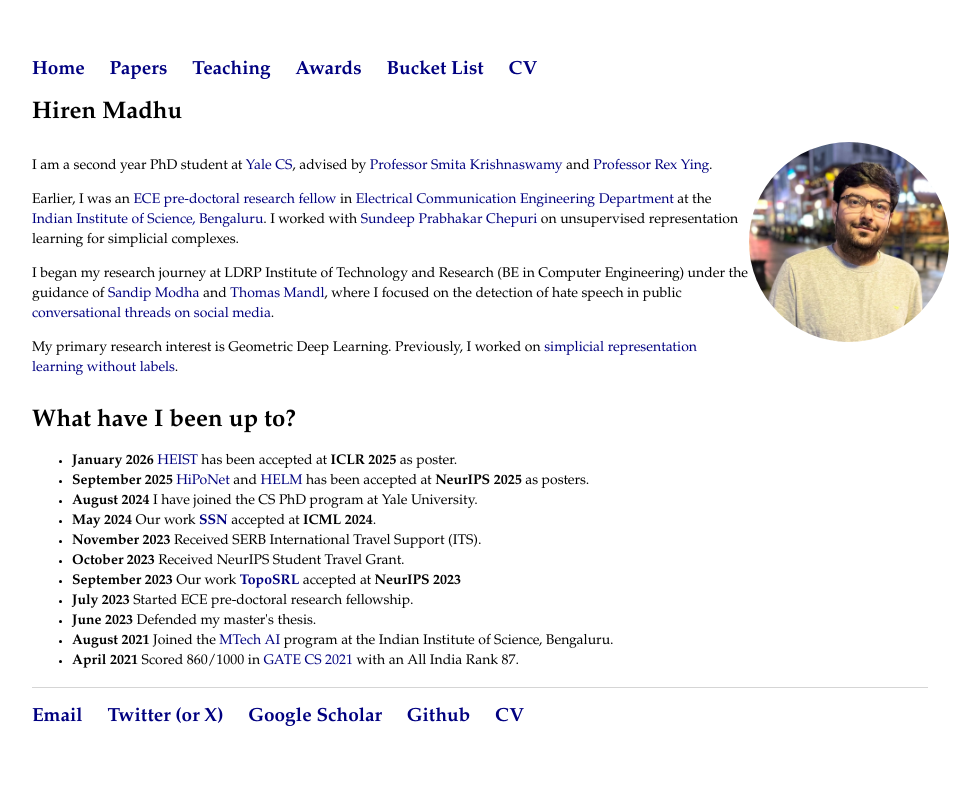
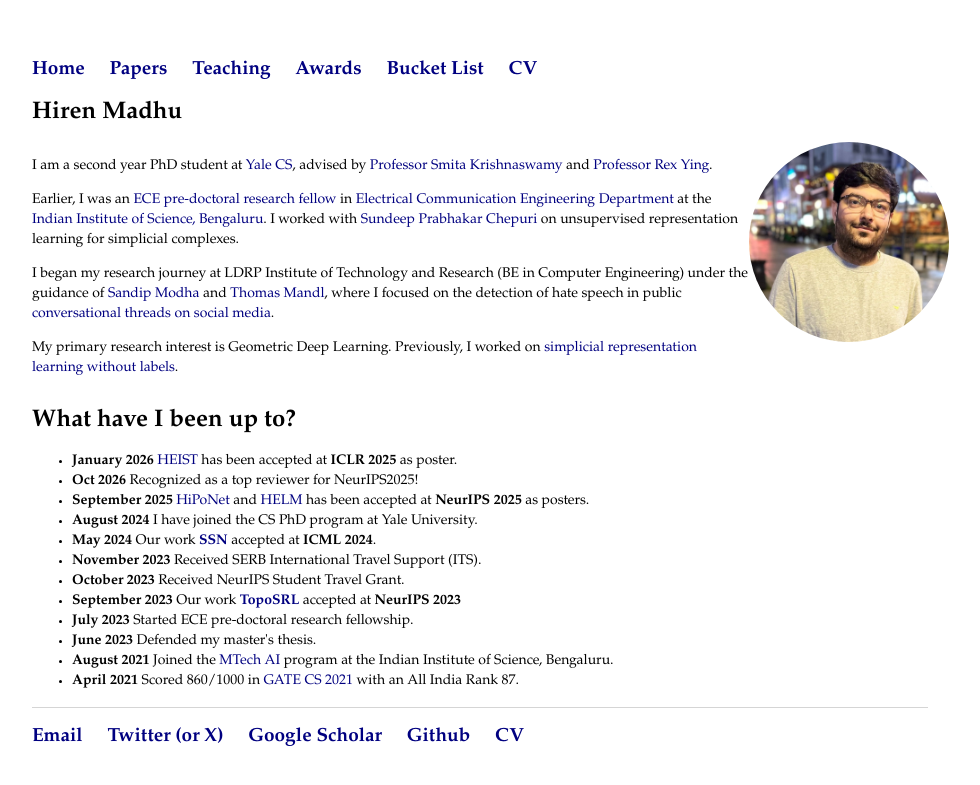
Before and after one commit to HirenMadhu/hirenmadhu.github.io, a Jekyll site: the page built from index.html, in a window 1280 px wide. Shown: the top 785 px of the page, without its empty margins (160-1140 px from the left). Built offline with Jekyll 4.4.1, drawn with Linux system fonts in a browser that asks for light colours.

Commit message:
Updated top reviewer award

```diff
--- a/index.html
+++ b/index.html
@@ -21,6 +21,7 @@ title: Hiren Madhu
 <h1> What have I been up to?</h1>
 <ul>
 <li><b>January 2026</b> <a href="https://arxiv.org/abs/2506.11152">HEIST</a> has been accepted at <b>ICLR 2025</b> as poster. </li>
+<li><b>Oct 2026</b> Recognized as a top reviewer for NeurIPS2025! </li>
 <li><b>September 2025</b> <a href="https://arxiv.org/abs/2502.07746">HiPoNet</a> and <a href="https://arxiv.org/abs/2505.24722">HELM</a> has been accepted at <b>NeurIPS 2025</b> as posters. </li>
 <li><b>August 2024</b> I have joined the CS PhD program at Yale University. </li>
 <li><b>May 2024</b> Our work <a href="https://icml.cc/virtual/2024/poster/32736"><b>SSN</b></a> accepted at <b>ICML 2024</b>. </li>
```
Also changed, not shown: 1 other file.
